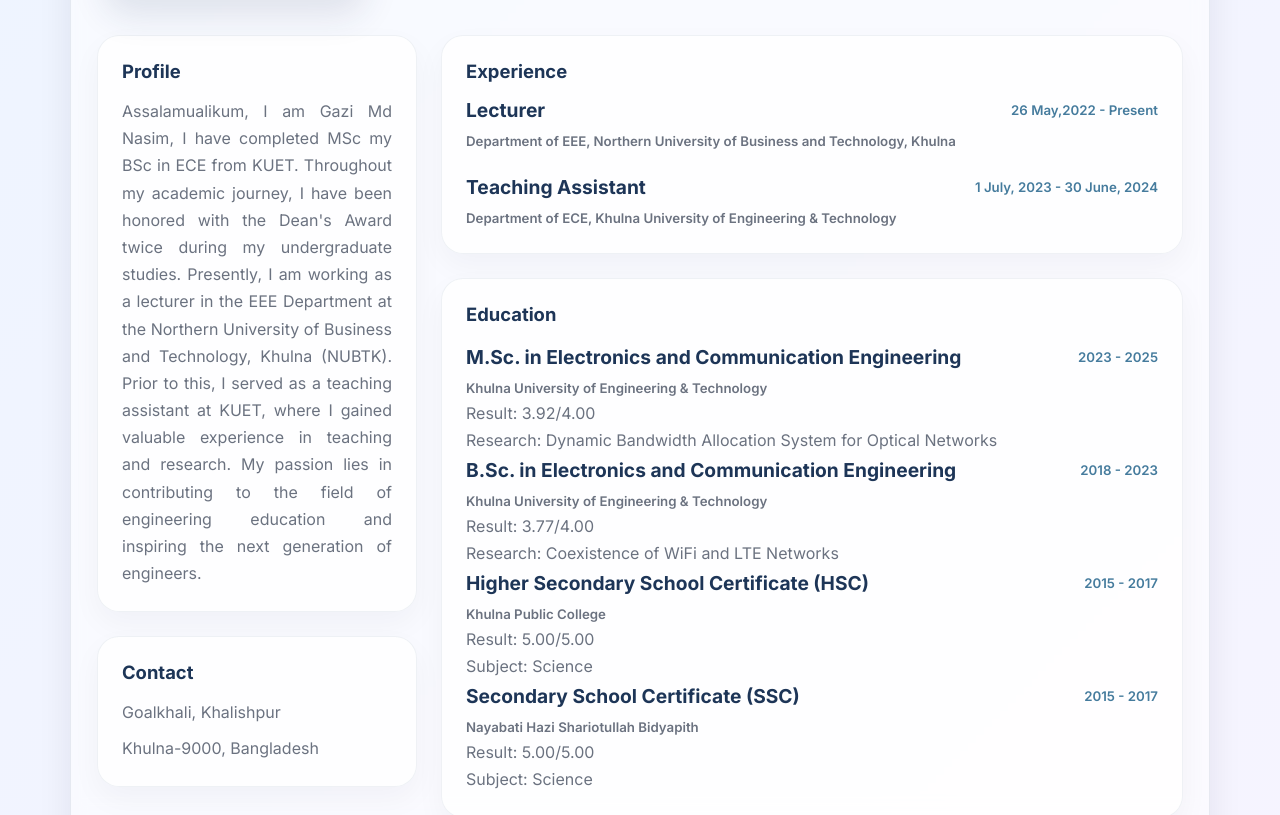
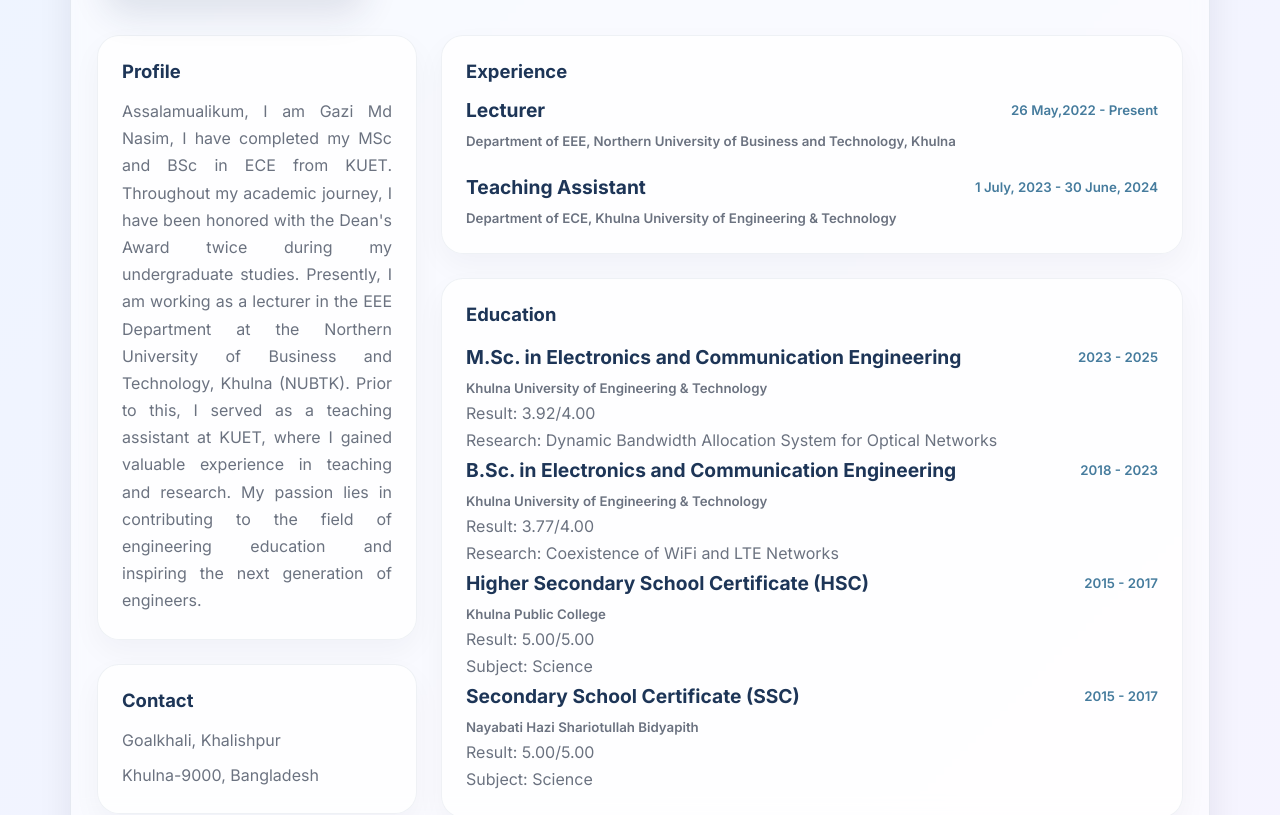
Before and after one commit to Gazi-Md-Nasim/browseme, a plain HTML site: page index.html in a window 1280 px wide. Shown: the part 470-1285 px from the top of the page. Drawn offline with Linux system fonts and the light colour scheme.

```diff
--- a/index.html
+++ b/index.html
@@ -55,7 +55,7 @@
             <div class="panel-card">
               <h2>Profile</h2>
               <p>
-                Assalamualikum, I am Gazi Md Nasim, I have completed MSc my BSc in ECE from KUET.
+                Assalamualikum, I am Gazi Md Nasim, I have completed my MSc and BSc in ECE from KUET.
                 Throughout my academic journey, I have been honored with the Dean's Award twice during my undergraduate studies.
                  Presently, I am working as a lecturer in the EEE Department at the Northern University of Business and Technology, Khulna (NUBTK).
                  Prior to this, I served as a teaching assistant at KUET, where I gained valuable experience in teaching and research.
```
